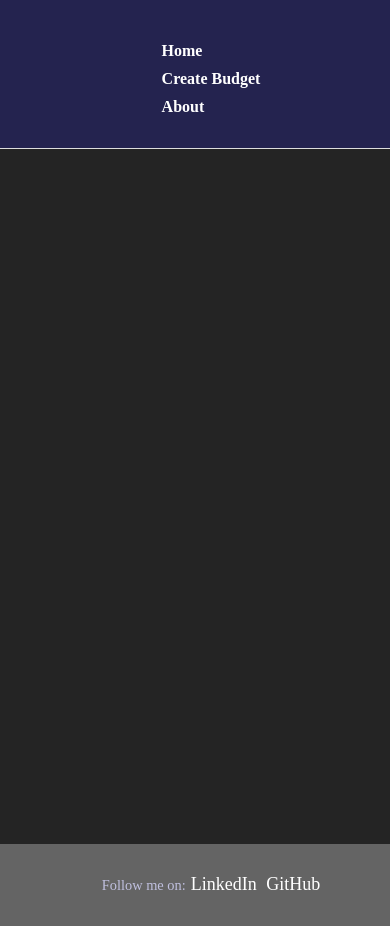
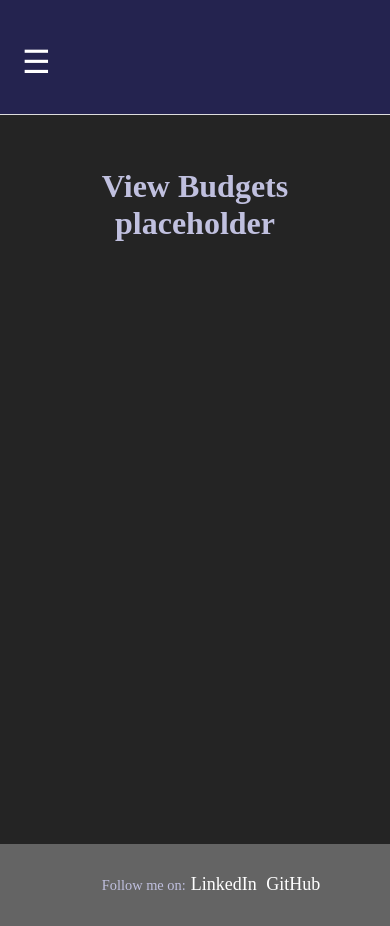
Before and after one commit to Jay-Sakabu/unit-2-final-project, a React (Vite) app in the folder budgeting/: page /viewBudgets in a window 390 px wide. Shown: the top 926 px of the page. Built offline with nearby package versions, Linux system fonts and the light colour scheme.

Commit message:
Staging for TestData

```diff
--- a/budgeting/src/App.css
+++ b/budgeting/src/App.css
@@ -1,3 +1,4 @@
+/* Root / Whole element selectors */
 html, body, #root {
   background-color: #242424;
   color: rgb(192, 192, 223);
@@ -10,6 +11,7 @@ h1, h2{
   text-align: center;
 }
 
+/* Home page  */
 .home-page{
   padding-top: 50px;
   opacity: 1;
@@ -17,6 +19,15 @@ h1, h2{
 	animation-iteration-count: 1;
 	animation-timing-function: ease-in;
 	animation-duration: 1.5s;
+}
+
+@keyframes fadeInOpacity{
+  0% {
+    opacity: 0;
+  }
+  100% {
+    opacity: 1;
+  }
 }
 
 .home-page-photo-carousel{
@@ -87,14 +98,7 @@ h1, h2{
   box-shadow: rgba(0, 0, 0, 0.25) 10px 10px 30px 0;
 }
 
-@keyframes fadeInOpacity{
-  0% {
-		opacity: 0;
-	}
-	100% {
-		opacity: 1;
-	}
-}
+/* Navbar / Hamburger menu CSS */
 .side-navbar {
   background-color: #24234f;
   padding: 2rem 1rem;
@@ -106,6 +110,16 @@ h1, h2{
   display: flex;
   flex-direction: column;
   gap: 1rem;
+}
+
+.hamburger {
+  display: none;
+  background: none;
+  border: none;
+  font-size: 2rem;
+  color: white;
+  cursor: pointer;
+  margin-top: 10px;
 }
 
 .nav-links {
@@ -120,7 +134,20 @@ h1, h2{
   font-weight: bold;
   display: block;
   margin-top: 10px;
+  &:hover{
+    color:blue;
+  }
 }
+
+.active-link{
+  background-color: yellow;
+  text-decoration: none;
+  font-weight: bold;
+  display: block;
+  margin-top: 10px;
+}
+
+/* Footer CSS */
 
 .footer {
   background-color: rgb(100, 100, 100);
@@ -139,6 +166,8 @@ h1, h2{
   font-size: large;
 }
 
+/* Main content CSS */
+
 .app-container {
   display: flex;
   flex-direction: column;
@@ -151,6 +180,7 @@ h1, h2{
   padding: 2rem;
 }
 
+/* Mobile only CSS */
 
 @media (max-width: 768px) {
   .side-navbar {
@@ -163,9 +193,24 @@ h1, h2{
     border-bottom: 1px solid #ddd;
   }
 
+    .hamburger {
+    display: block;
+  }
+
   .nav-links {
-    flex-direction: row;
+    display: none;
+    flex-direction: column;
     gap: 1rem;
+    margin-top: 1rem;
+  }
+
+  .nav-links.open {
+    display: flex;
+  }
+
+  .side-navbar {
+    flex-direction: column;
+    align-items: flex-start;
   }
 
   .app-container {
--- a/budgeting/src/App.jsx
+++ b/budgeting/src/App.jsx
@@ -6,6 +6,7 @@ import About from './Pages/About'
 import Budget from './Pages/Budget'
 import { BrowserRouter as Router, Routes, Route } from 'react-router'
 import Home from './Pages/Home'
+import ViewBudget from './Pages/ViewBudget'
 
 function App() {
   const [count, setCount] = useState(0)
@@ -19,6 +20,7 @@ function App() {
           <Routes>
             <Route path="/" element={<Home />} />
             <Route path="/budget" element={<Budget />} />
+            <Route path="/viewBudgets" element={<ViewBudget />} />
             <Route path="/about" element={<About />} />
           </Routes>
         </main>
--- /dev/null
+++ b/budgeting/src/Pages/ViewBudget.jsx
@@ -0,0 +1,9 @@
+import React from "react";
+
+const ViewBudget = () => {
+    return(
+        <div><h1>View Budgets placeholder</h1></div>
+    );
+}
+
+export default ViewBudget;
--- /dev/null
+++ b/budgeting/src/assets/testData.json
@@ -0,0 +1,6 @@
+[
+    {
+        "name": "Budget1",
+        "budget": 10
+    }
+]
--- a/budgeting/src/components/Header.jsx
+++ b/budgeting/src/components/Header.jsx
@@ -1,13 +1,28 @@
-import { Link } from 'react-router';
+import { Link, NavLink } from 'react-router';
+import { useState } from 'react';
 
-const Header = () => (
-    <header className='side-navbar'>
-        <nav className=''>
-            <Link className="link-styling" to="/">Home</Link>
-            <Link className="link-styling" to="/budget">Create Budget</Link>
-            <Link className="link-styling" to="/about">About</Link>
-        </nav>
-    </header>
-);
+const Header = () => {
+    const [menuOpen, setMenuOpen] = useState(false);
+    return (
+        <div className='side-navbar'>
+            <nav>
+                <button
+                    className="hamburger"
+                    onClick={() => setMenuOpen(!menuOpen)}
+                    aria-label="Toggle menu"
+                >
+                    ☰
+                </button>
+                <div className={`nav-links ${menuOpen ? "open" : ""}`}>
+
+                <NavLink className={({ isActive }) => isActive ? "active-link" : "link-styling"} to="/">Home</NavLink>
+                <NavLink className={({ isActive }) => isActive ? "active-link" : "link-styling"} to="/budget">Create Budget</NavLink>
+                <NavLink className={({ isActive }) => isActive ? "active-link" : "link-styling"} to="/ViewBudgets">View Budgets</NavLink>
+                <NavLink className={({ isActive }) => isActive ? "active-link" : "link-styling"} to="/about">About</NavLink>
+                </div>
+            </nav>
+        </div>
+    );
+};
 
 export default Header;
```
